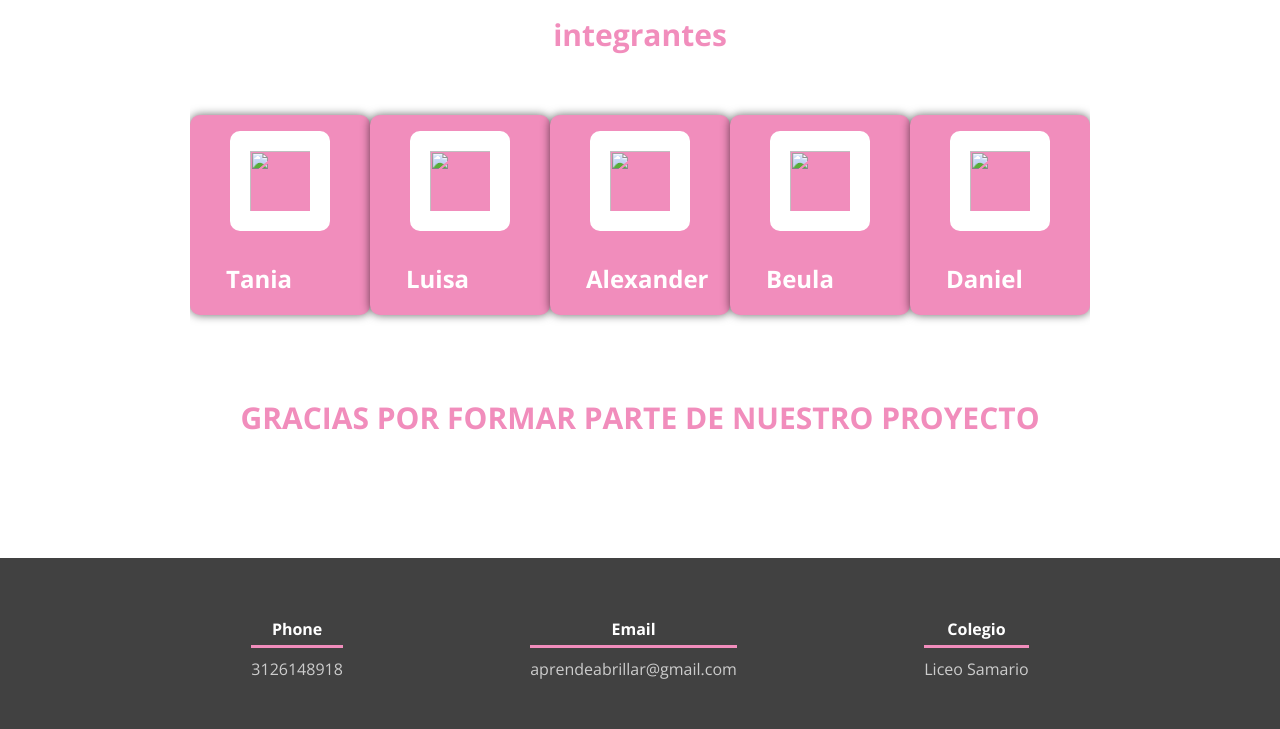
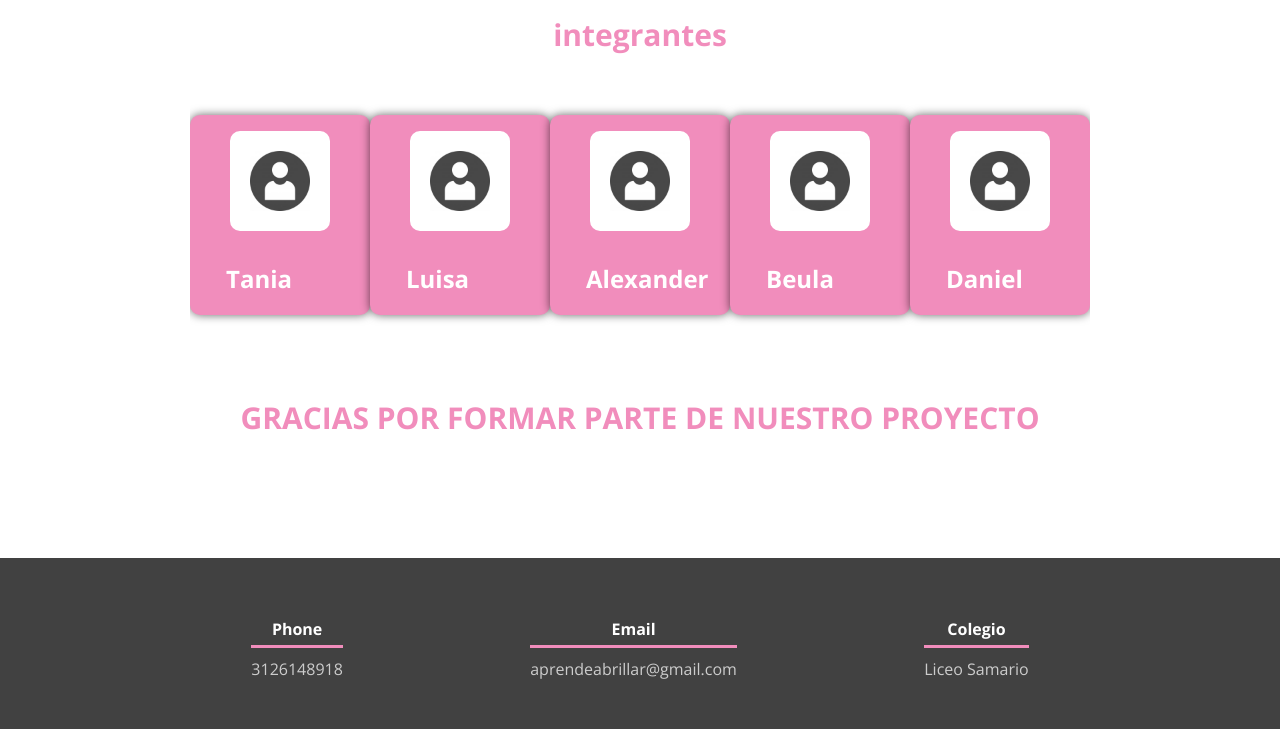
Before and after one commit to Okioki123/aprendeabrillar, a plain HTML site: page Contacto.html in a window 1280 px wide. Shown: the part 900-1629 px from the top of the page. Drawn offline with nearby package versions, Linux system fonts and the light colour scheme; files whose address does not match are found by name.

Commit message:
Update Contacto.html

```diff
--- a/Contacto.html
+++ b/Contacto.html
@@ -6,7 +6,7 @@
     <meta name="viewport" content="width=device-width, initial-scale=1.0">
     <meta http-equiv="X-UA-Compatible" content="ie=edge">
     <title></title>
-    <link rel="shortcut icon" href="img/Logo.jpeg" type="image/x-icon">
+    <link rel="shortcut icon" href="Logo.jpeg" type="image/x-icon">
     <link rel="stylesheet" href="contacto.css">
     <link rel="stylesheet" href="https://cdnjs.cloudflare.com/ajax/libs/font-awesome/6.4.2/css/all.min.css"
         integrity="sha512-z3gLpd7yknf1YoNbCzqRKc4qyor8gaKU1qmn+CShxbuBusANI9QpRohGBreCFkKxLhei6S9CQXFEbbKuqLg0DA=="
@@ -57,35 +57,35 @@
                 <h2 class="titulo">integrantes</h2>
                 <div class="cards">
                     <div class="card">
-                        <img src="img/persona hombre.jpg" alt="">
+                        <img src="persona hombre.jpg" alt="">
                         <div class="contenido-texto-card">
                             <h2>Tania</h2>
                             <p></p>
                         </div>
                     </div>
                     <div class="card">
-                        <img src="img/persona hombre.jpg" alt="">
+                        <img src="persona hombre.jpg" alt="">
                         <div class="contenido-texto-card">
                             <h2>Luisa</h2>
                             <p></p>
                         </div>
                     </div>
                     <div class="card">
-                        <img src="img/persona hombre.jpg" alt="">
+                        <img src="persona hombre.jpg" alt="">
                         <div class="contenido-texto-card">
                             <h2>Alexander</h2>
                             <p></p>
                         </div>
                     </div>
                     <div class="card">
-                        <img src="img/persona hombre.jpg" alt="">
+                        <img src="persona hombre.jpg" alt="">
                         <div class="contenido-texto-card">
                             <h2>Beula</h2>
                             <p></p>
                         </div>
                     </div>
                     <div class="card">
-                        <img src="img/persona hombre.jpg" alt="">
+                        <img src="persona hombre.jpg" alt="">
                         <div class="contenido-texto-card">
                             <h2>Daniel</h2>
                             <p></p>
```
